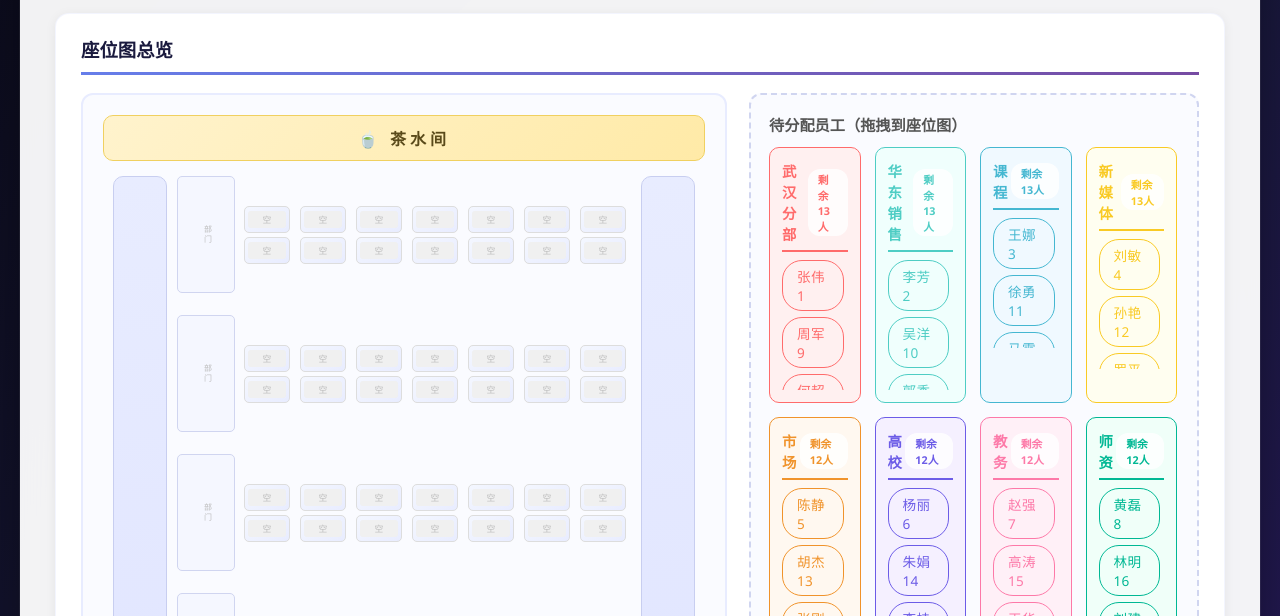
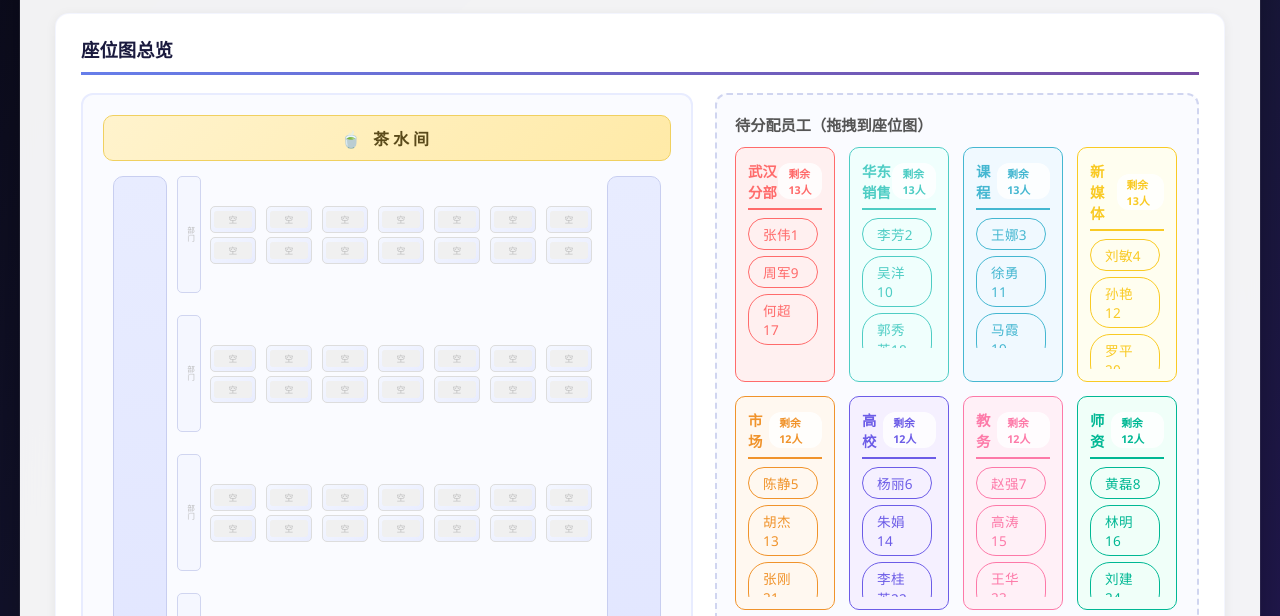
Before and after one commit to Celiabangbangbang/Site_Distribution, a plain HTML site: page website/index.html in a window 1280 px wide. Shown: the part 138-754 px from the top of the page. Drawn offline with nearby package versions, Linux system fonts and the light colour scheme.

Commit message:
缩小部门标签格子宽度；填入部门后待分配员工优先展示该部门人员

```diff
--- a/website/index.html
+++ b/website/index.html
@@ -261,20 +261,21 @@
 
         /* 行左侧部门标签 */
         .row-label-input {
-            width: 58px;
-            font-size: 0.5em;
+            width: 24px;
+            font-size: 0.48em;
             border: 1.5px solid #d0d5f0;
             border-radius: 5px;
-            padding: 3px 5px;
+            padding: 3px 2px;
             text-align: center;
             background: #f5f7ff;
             color: #4a4a6a;
             margin-right: 4px;
             writing-mode: vertical-lr;
-            letter-spacing: 2px;
+            letter-spacing: 1px;
             cursor: text;
             font-weight: 600;
             transition: all 0.2s ease;
+            min-width: 20px;
         }
         .row-label-input:focus {
             outline: none;
@@ -918,6 +919,7 @@
                 rowLabel.addEventListener('input', function() {
                     rowLabels[rowIndex] = this.value;
                     saveData();
+                    updateEmployeeList();
                 });
                 rowDiv.appendChild(rowLabel);
 
@@ -1133,8 +1135,26 @@
                 employeesByDept[department].push(fullName);
             });
 
+            // 获取行标签中已填写的部门（去重且保留填入顺序）
+            const matchedDepts = [];
+            const seen = new Set();
+            rowLabels.forEach(label => {
+                const trimmed = label.trim();
+                if (trimmed && !seen.has(trimmed) && DEPARTMENTS[trimmed]) {
+                    matchedDepts.push(trimmed);
+                    seen.add(trimmed);
+                }
+            });
+
+            // 按优先级排序：行标签部门优先，其余按原顺序
+            const allDepts = Object.keys(employeesByDept);
+            const sortedDepts = [
+                ...matchedDepts,
+                ...allDepts.filter(d => !matchedDepts.includes(d))
+            ];
+
             // 渲染每个部门（不包括其他）
-            Object.keys(employeesByDept).forEach(dept => {
+            sortedDepts.forEach(dept => {
                 const deptEmployees = employeesByDept[dept];
                 if (deptEmployees.length === 0 || dept === '其他') return; // 跳过空部门和其他部门
 
```
